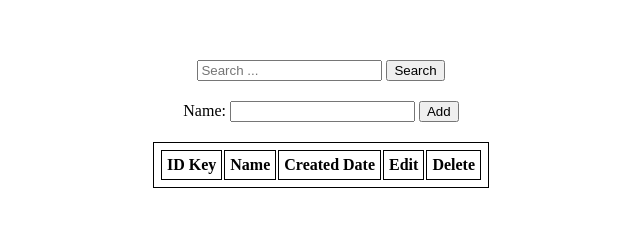
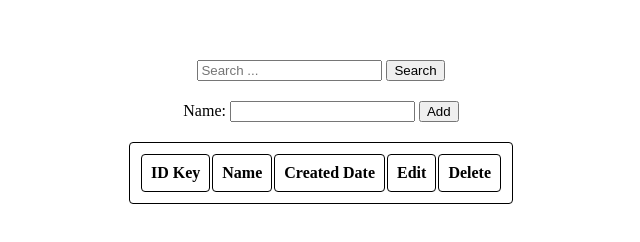
Before and after one commit to Fancystacks/SQL-Data-Archive, a plain HTML site: page client/index.html in a window 1280 px wide. Shown: the whole page, without its empty margins (319-959 px from the left). Drawn offline with Linux system fonts and the light colour scheme; no server answers.

Commit message:
styling box 🍳

```diff
--- a/client/styles.css
+++ b/client/styles.css
@@ -6,9 +6,11 @@ main {
 
 table,
 th,
-thead {
-  border: 1px double black;
-  padding: 5px;
+thead,
+td {
+  border: 1px solid black;
+  padding: 9px;
+  border-radius: 4px;
 }
 
 table,
```
